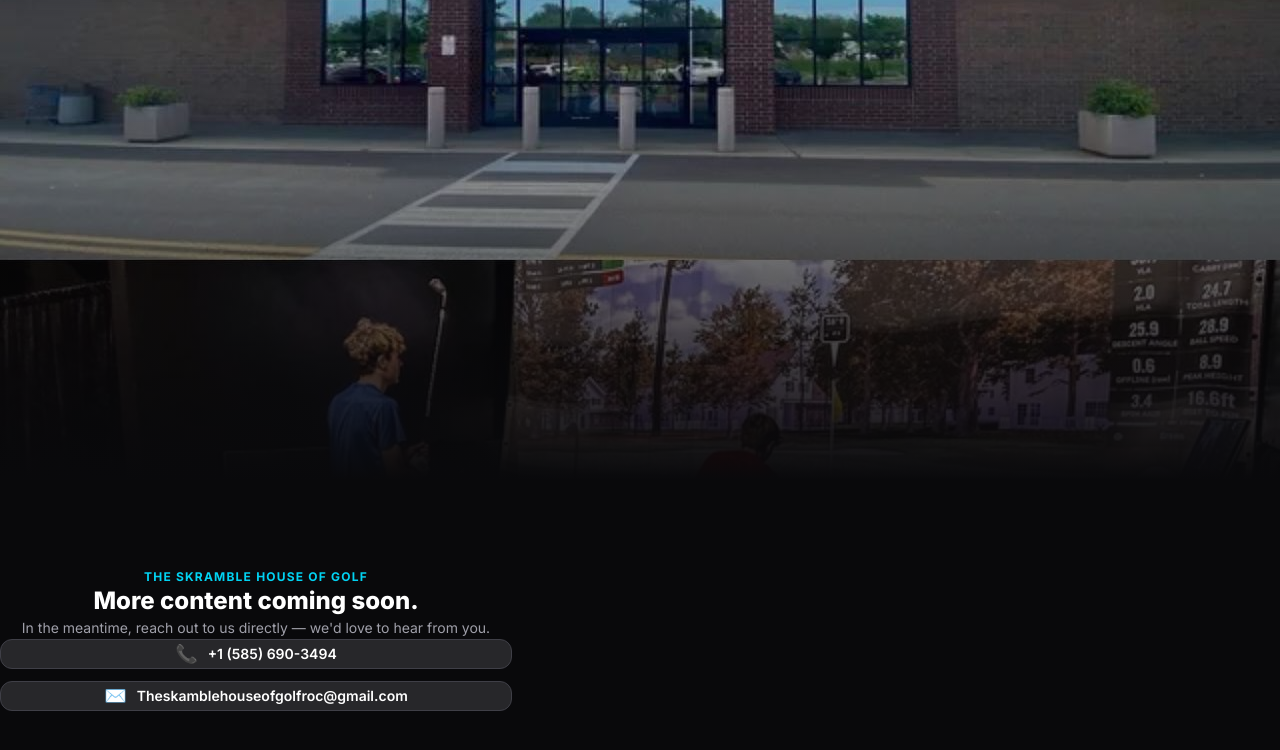
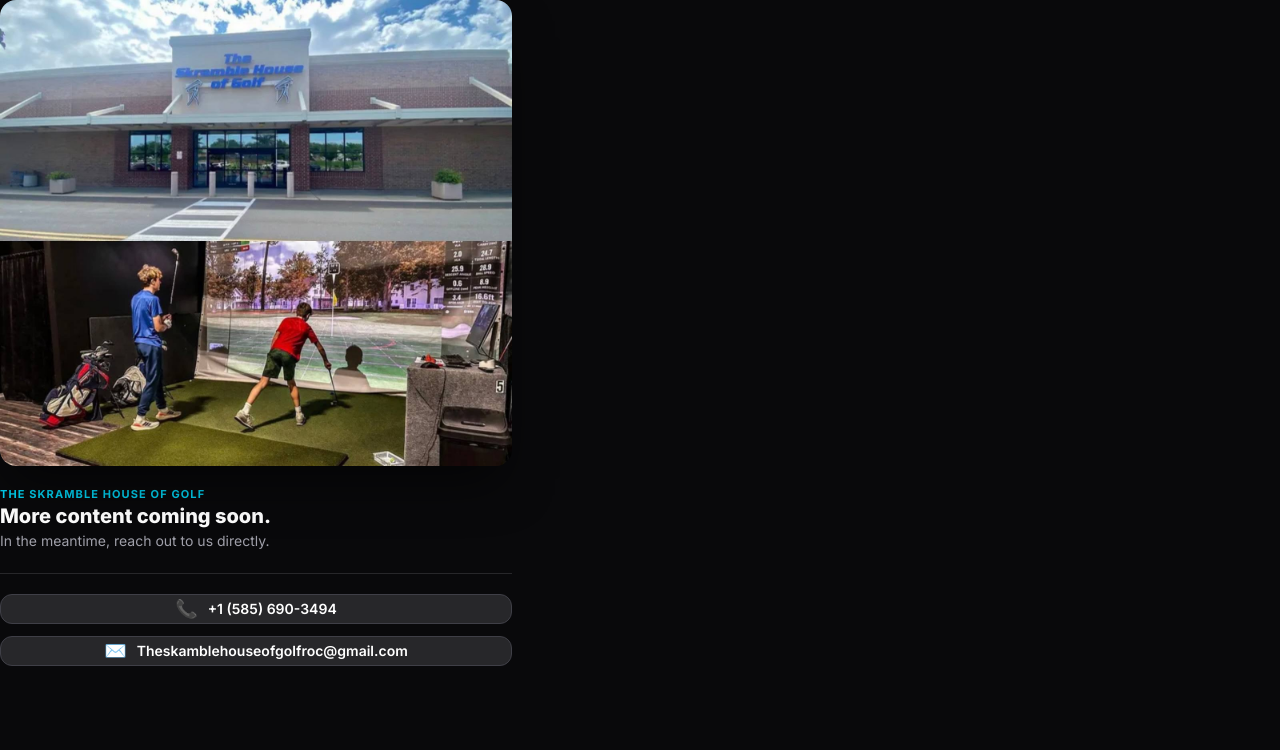
Before and after one commit to rickyhowcroft-dot/skramblehouse-westside, a Next.js app: page / in a window 1280 px wide. Shown: the top 750 px of the page. Built offline with nearby package versions, Linux system fonts and the light colour scheme.

Commit message:
fix: homepage hero as natural-size card, consistent with presale page style

```diff
--- a/app/page.tsx
+++ b/app/page.tsx
@@ -2,40 +2,41 @@
 
 export default function HomePage() {
   return (
-    <main className="bg-zinc-950 text-white min-h-screen flex flex-col">
+    <main className="bg-zinc-950 text-white">
+      <div className="max-w-lg w-full mx-auto px-5 pt-6 pb-10 flex flex-col gap-5">
 
-      {/* Hero banner */}
-      <div className="relative w-full aspect-[16/9] max-h-[60vh] overflow-hidden flex-shrink-0">
+        {/* Hero image card */}
+        <div className="relative w-full rounded-2xl overflow-hidden shadow-2xl shadow-black/60">
           <Image
             src="/storefront.jpg"
             alt="The Skramble House of Golf"
-          fill
+            width={1080}
+            height={1080}
             priority
-          className="object-cover object-center"
+            className="w-full h-auto"
           />
-        <div className="absolute inset-0 bg-gradient-to-b from-black/10 to-zinc-950" />
         </div>
 
-      {/* Content */}
-      <div className="flex-1 flex flex-col items-center justify-center px-6 py-10 text-center max-w-lg mx-auto w-full">
-
-        <p className="text-xs font-bold text-cyan-400 uppercase tracking-widest mb-3">
+        {/* Blurb */}
+        <div>
+          <p className="text-[11px] font-bold text-cyan-400 uppercase tracking-widest mb-1.5">
             The Skramble House of Golf
           </p>
-
-        <h1 className="text-2xl font-extrabold text-white mb-2">
+          <h1 className="text-xl font-extrabold text-white mb-1">
             More content coming soon.
           </h1>
+          <p className="text-sm text-zinc-400 leading-relaxed">
+            In the meantime, reach out to us directly.
+          </p>
+        </div>
 
-        <p className="text-sm text-zinc-400 mb-8 leading-relaxed">
-          In the meantime, reach out to us directly — we&apos;d love to hear from you.
-        </p>
+        <div className="border-t border-zinc-800" />
 
         {/* Contact buttons */}
-        <div className="flex flex-col gap-3 w-full">
+        <div className="flex flex-col gap-3">
           <a
             href="tel:+15856903494"
-            className="flex items-center justify-center gap-2.5 w-full bg-zinc-800 border border-zinc-700 hover:bg-zinc-700 text-white font-semibold py-4 rounded-xl transition-colors text-sm"
+            className="flex items-center justify-center gap-2.5 w-full bg-zinc-800 border border-zinc-700 hover:bg-zinc-700 active:scale-[0.99] text-white font-semibold py-5 rounded-xl transition-colors text-sm"
           >
             <span className="text-lg">📞</span>
             +1 (585) 690-3494
@@ -43,7 +44,7 @@
 
           <a
             href="mailto:Theskamblehouseofgolfroc@gmail.com"
-            className="flex items-center justify-center gap-2.5 w-full bg-zinc-800 border border-zinc-700 hover:bg-zinc-700 text-white font-semibold py-4 rounded-xl transition-colors text-sm"
+            className="flex items-center justify-center gap-2.5 w-full bg-zinc-800 border border-zinc-700 hover:bg-zinc-700 active:scale-[0.99] text-white font-semibold py-5 rounded-xl transition-colors text-sm"
           >
             <span className="text-lg">✉️</span>
             Theskamblehouseofgolfroc@gmail.com
```
Lines whose indentation alone changed are shown as unchanged.
